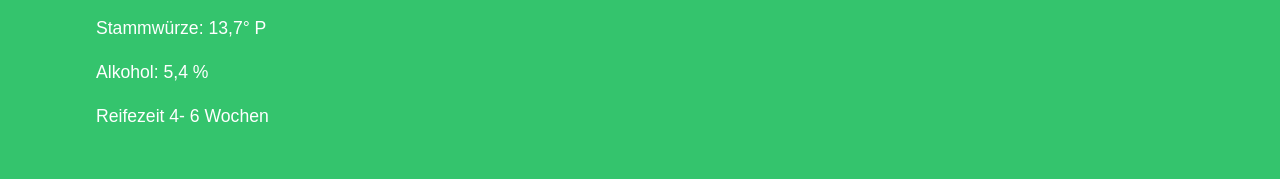
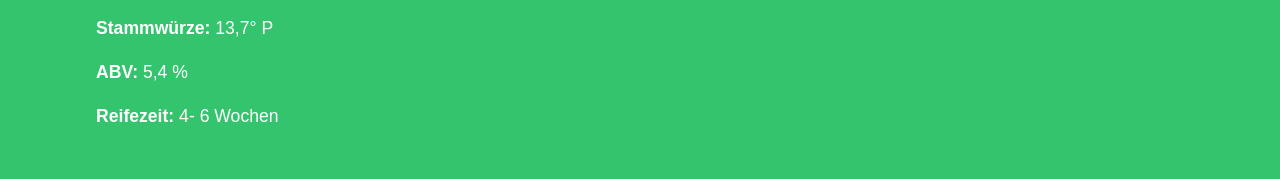
Before and after one commit to agorilla/denkbraeu, a plain HTML site: page dist/rauchbier.html in a window 1280 px wide. Shown: the part 1485-1664 px from the top of the page. Drawn offline with Linux system fonts and the light colour scheme; a web font is replaced by a local one.

Commit message:
Update rauchbier.html

```diff
--- a/dist/rauchbier.html
+++ b/dist/rauchbier.html
@@ -80,9 +80,9 @@
 						<li>Für die Flaschengärung ca. 2 bis 3 Flaschen Speise hinzugeben</li>
 						<li>Vor dem Abfüllen in die Flaschen zur zweiten Gärung die Speise in kreisrunder Bewegung in den Gäreimer schütten und kurz verweilen lassen</li>
 
-					<p>Stammwürze: 13,7° P</p>
-					<p>Alkohol: 5,4 %</p>
-					<p>Reifezeit 4- 6 Wochen</p>
+					<p><b>Stammwürze:</b> 13,7° P</p>
+					<p><b>ABV:</b> 5,4 %</p>
+					<p><b>Reifezeit:</b> 4- 6 Wochen</p>
 					<ul>
 
 					</ul>
```
